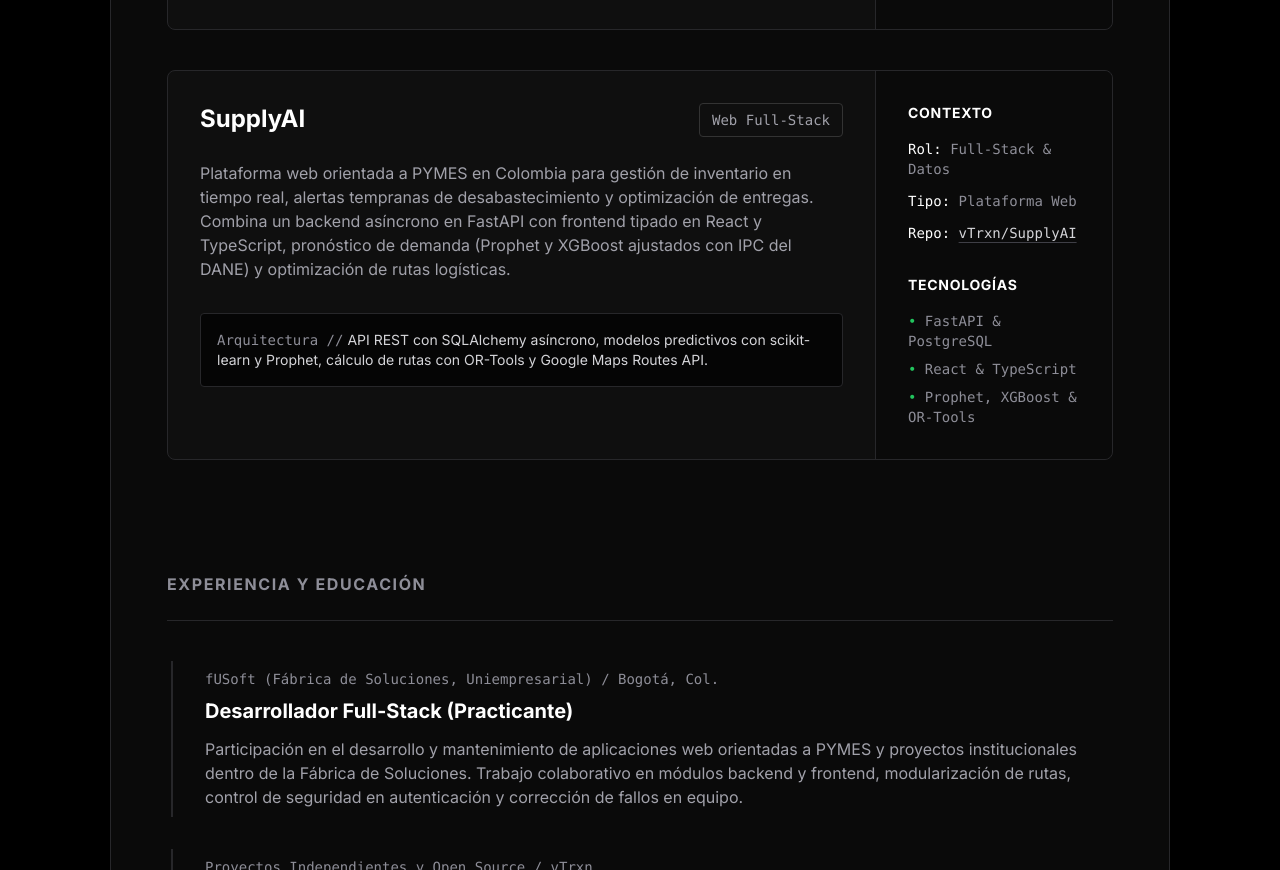
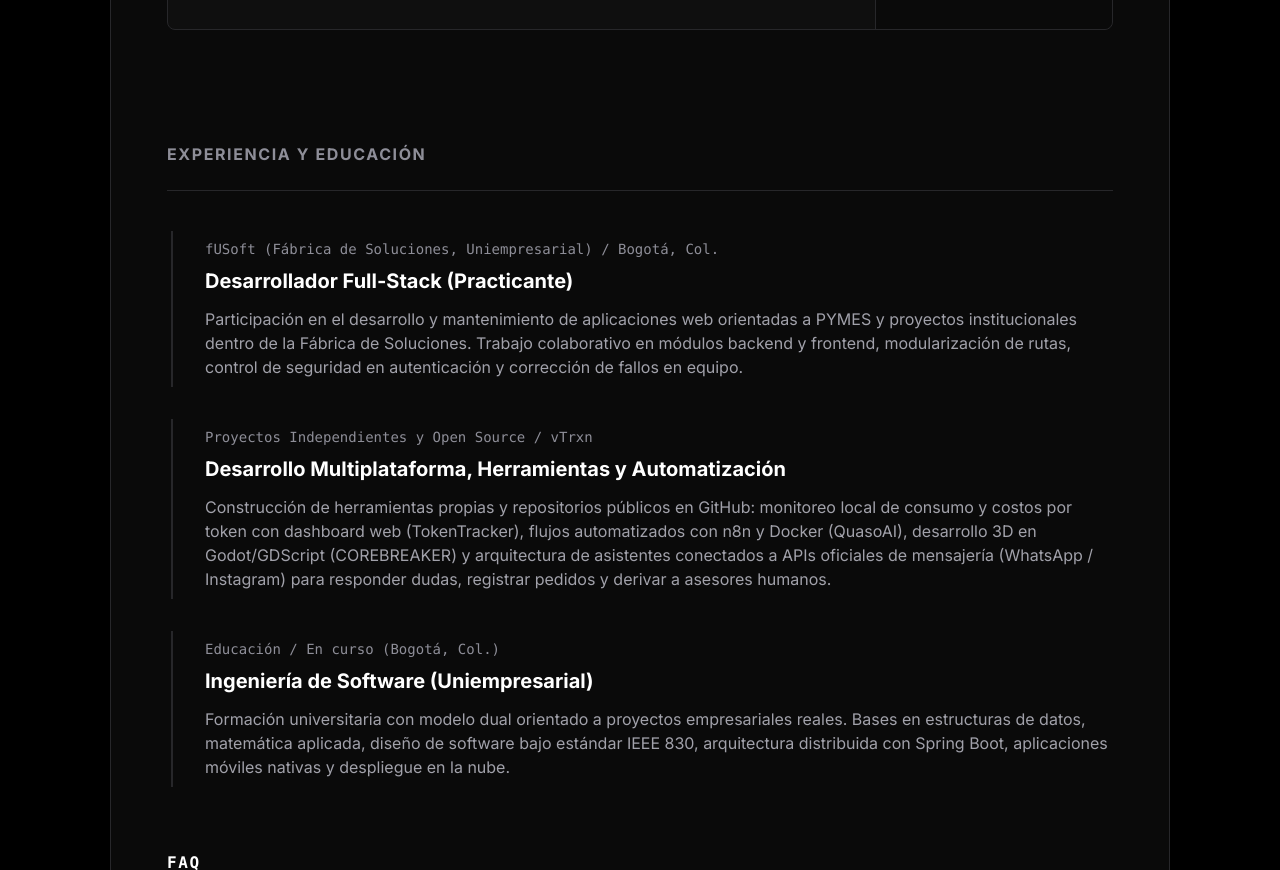
Before and after one commit to vTrxn/Portafolio, a plain HTML site: page index.html in a window 1280 px wide. Shown: the part 3651-4521 px from the top of the page. Drawn offline with nearby package versions, Linux system fonts and the light colour scheme.

Commit message:
actualización de proyectos

```diff
--- a/index.html
+++ b/index.html
@@ -489,35 +489,6 @@
             </div>
           </div>
 
-          <div class="project-grid">
-            <div class="project-main">
-              <div class="flex justify-between items-start mb-4 md:mb-6">
-                <h3 class="text-white font-bold text-xl md:text-2xl" data-i18n="proj5_title">SupplyAI</h3>
-                <span class="text-xs md:text-sm border border-[#333] px-2 md:px-3 py-1 md:py-1.5 rounded text-zinc-400 font-mono" data-i18n="proj5_badge">Web Full-Stack</span>
-              </div>
-              <p class="text-zinc-400 text-sm md:text-base leading-relaxed mb-6 md:mb-8" data-i18n="proj5_desc">
-                Plataforma web orientada a PYMES en Colombia para gestión de inventario en tiempo real, alertas tempranas de desabastecimiento y optimización de entregas. Combina un backend asíncrono en FastAPI con frontend tipado en React y TypeScript, pronóstico de demanda (Prophet y XGBoost ajustados con IPC del DANE) y optimización de rutas logísticas.
-              </p>
-              <div class="bg-[#050505] p-3 md:p-4 rounded border border-[#27272a] text-xs md:text-sm text-zinc-300">
-                <span class="text-[#8e8e98] font-mono" data-i18n="proj5_impact_tag">Arquitectura //</span> <span data-i18n="proj5_impact">API REST con SQLAlchemy asíncrono, modelos predictivos con scikit-learn y Prophet, cálculo de rutas con OR-Tools y Google Maps Routes API.</span>
-              </div>
-            </div>
-            <div class="project-sidebar">
-              <h4 class="text-xs md:text-sm font-bold text-white mb-3 md:mb-4 uppercase tracking-wider" data-i18n="sidebar_context">Contexto</h4>
-              <ul class="text-xs md:text-sm text-[#8e8e98] space-y-2 md:space-y-3 font-mono">
-                <li><span class="text-white" data-i18n="sidebar_role">Rol:</span> <span data-i18n="sidebar_role5">Full-Stack & Datos</span></li>
-                <li><span class="text-white" data-i18n="sidebar_type">Tipo:</span> <span data-i18n="sidebar_type5">Plataforma Web</span></li>
-                <li><span class="text-white" data-i18n="sidebar_repo">Repo:</span> <a href="https://github.com/vTrxn/SupplyAI" target="_blank" rel="noopener noreferrer" class="text-zinc-300 underline decoration-zinc-700 underline-offset-4 hover:text-white transition-colors">vTrxn/SupplyAI</a></li>
-              </ul>
-              <h4 class="text-xs md:text-sm font-bold text-white mt-6 md:mt-8 mb-3 md:mb-4 uppercase tracking-wider" data-i18n="sidebar_tech">Tecnologías</h4>
-              <ul class="text-xs md:text-sm text-[#8e8e98] space-y-2 font-mono">
-                <li><span class="text-green-500">•</span> FastAPI & PostgreSQL</li>
-                <li><span class="text-green-500">•</span> React & TypeScript</li>
-                <li><span class="text-green-500">•</span> Prophet, XGBoost & OR-Tools</li>
-              </ul>
-            </div>
-          </div>
-
         </div>
       </section>
 
@@ -809,12 +780,6 @@
         proj4_impact_tag: "Evaluación //",
         proj4_impact: "Probado sobre 75 casos fuera de muestra: 100% de JSON válido, 98.7% de conformidad de esquema, 97.4% de precisión en PII, 0% de falsos positivos y 96% de bloqueo de ataques. Incluye CLI, SDK y proxy HTTP.",
 
-        proj5_title: "SupplyAI",
-        proj5_badge: "Web Full-Stack",
-        proj5_desc: "Plataforma web orientada a PYMES en Colombia para gestión de inventario en tiempo real, alertas tempranas de desabastecimiento y optimización de entregas. Combina un backend asíncrono en FastAPI con frontend tipado en React y TypeScript, pronóstico de demanda (Prophet y XGBoost ajustados con IPC del DANE) y optimización de rutas logísticas.",
-        proj5_impact_tag: "Arquitectura //",
-        proj5_impact: "API REST con SQLAlchemy asíncrono, modelos predictivos con scikit-learn y Prophet, cálculo de rutas con OR-Tools y Google Maps Routes API.",
-
         sidebar_context: "Contexto",
         sidebar_tech: "Tecnologías",
         sidebar_role: "Rol:",
@@ -825,12 +790,10 @@
         sidebar_role2: "Desarrollador iOS",
         sidebar_role3: "Autor / Sistemas",
         sidebar_role4: "Autor / Seguridad",
-        sidebar_role5: "Full-Stack & Datos",
         sidebar_type1: "Sistema Distribuido",
         sidebar_type2: "App Nativa",
         sidebar_type3: "Utilidad Desktop",
         sidebar_type4: "Proxy HTTP & SDK",
-        sidebar_type5: "Plataforma Web",
         sidebar_local3: "Uso Local (PC)",
 
         section_logs: "Experiencia y Educación",
@@ -921,12 +884,6 @@
         proj4_impact_tag: "Benchmarks //",
         proj4_impact: "Evaluated on 75 out-of-sample records: 100% valid JSON output, 98.7% schema compliance, 97.4% PII precision, 0% false positives, and 96% attack block rate. Ships as CLI, Python SDK, and HTTP proxy.",
 
-        proj5_title: "SupplyAI",
-        proj5_badge: "Full-Stack Web",
-        proj5_desc: "Web platform built for inventory tracking, demand forecasting, and delivery route optimization for SMBs in Colombia. Pairs an async FastAPI backend with a typed React + TypeScript frontend, statistical/ML forecasting (Prophet and XGBoost with DANE CPI), and logistics route optimization.",
-        proj5_impact_tag: "Architecture //",
-        proj5_impact: "Async SQLAlchemy REST API, predictive models with scikit-learn and Prophet, and route optimization using OR-Tools and Google Maps Routes API.",
-
         sidebar_context: "Context",
         sidebar_tech: "Stack",
         sidebar_role: "Role:",
@@ -937,12 +894,10 @@
         sidebar_role2: "iOS Developer",
         sidebar_role3: "Author / Systems",
         sidebar_role4: "Author / Security",
-        sidebar_role5: "Full-Stack & Data",
         sidebar_type1: "Distributed System",
         sidebar_type2: "Native App",
         sidebar_type3: "Desktop Utility",
         sidebar_type4: "HTTP Proxy & SDK",
-        sidebar_type5: "Web Platform",
         sidebar_local3: "Local Tool (PC)",
 
         section_logs: "Experience & Education",
```
